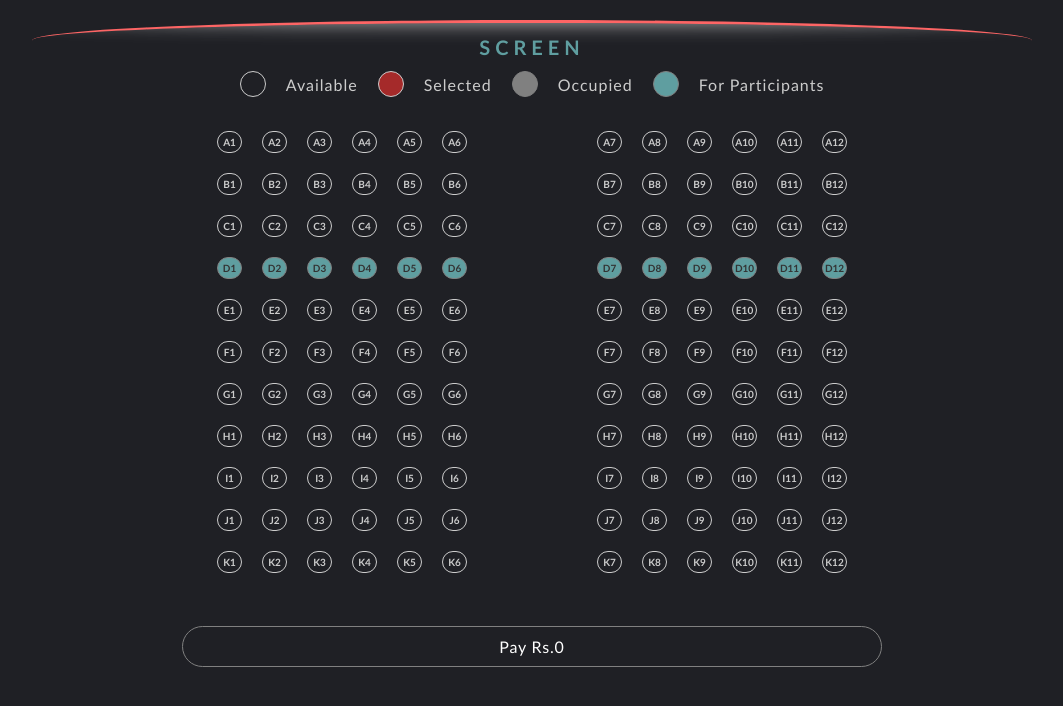
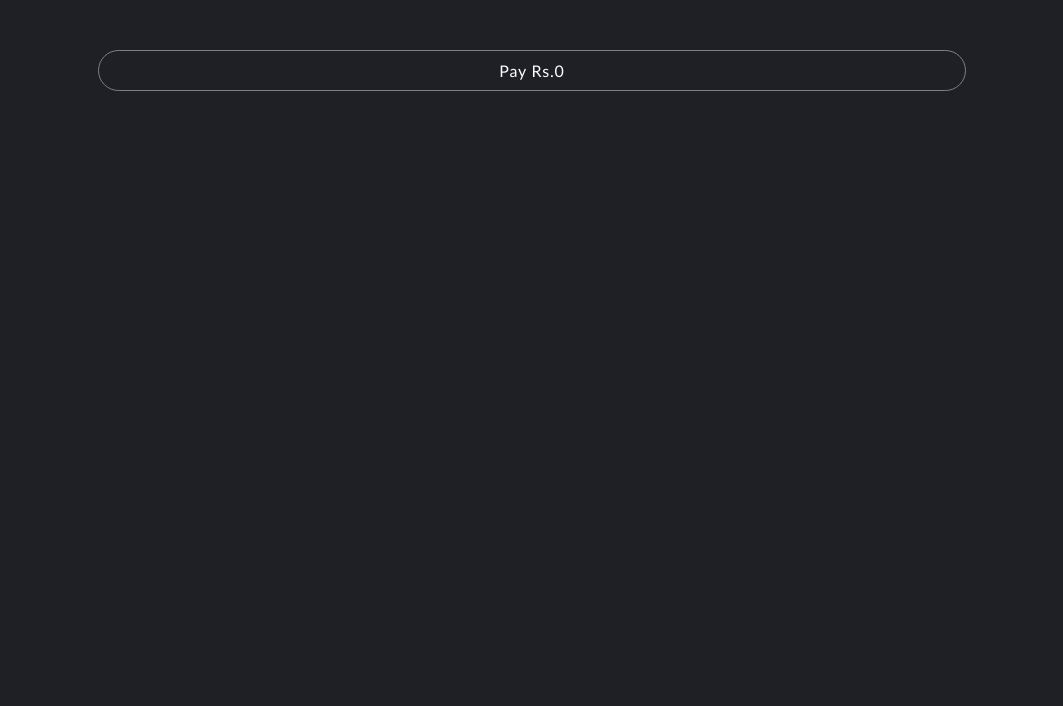
Before and after one commit to deepeshproject/arcadia70mm, a React (Create React App) app in the folder frontend/: page /seats in a window 1280 px wide. Shown: the top 706 px of the page, without its empty margins (108-1171 px from the left). Built offline with nearby package versions, Linux system fonts and the light colour scheme.

Commit message:
Update Seats.js

```diff
--- a/frontend/src/components/Seats.js
+++ b/frontend/src/components/Seats.js
@@ -6,18 +6,12 @@ import './Seats.css';
 const SeatSelection = () => {
     const [selectedSeats, setSelectedSeats] = useState([]);
     const [bookedSeats, setBookedSeats] = useState([]);
-    const [blockedSeats, setBlockedSeats] = useState([]); // Temporarily blocked seats
+    const [blockedSeats, setBlockedSeats] = useState([]);
     const [isFullyBooked, setIsFullyBooked] = useState(false);
     const navigate = useNavigate();
     const location = useLocation();
     const selectedMovie = location.state?.selectedMovie || "";
 
-    // ✅ Define permanently blocked seats (D1 to D12)
-    const permanentlyBlockedSeats = [
-        'D1', 'D2', 'D3', 'D4', 'D5', 'D6', 'D7', 'D8', 'D9', 'D10', 'D11', 'D12'
-    ];
-
-    // ✅ Fetch booked & blocked seats
     useEffect(() => {
         const fetchSeats = async () => {
             try {
@@ -36,13 +30,12 @@ const SeatSelection = () => {
         };
 
         fetchSeats();
-        const interval = setInterval(fetchSeats, 5000); // Refresh every 5 sec
+        const interval = setInterval(fetchSeats, 5000);
         return () => clearInterval(interval);
     }, [selectedMovie]);
 
-    // ✅ Handle seat selection
     const handleSeatClick = (seat) => {
-        if (bookedSeats.includes(seat) || blockedSeats.includes(seat) || permanentlyBlockedSeats.includes(seat) || isFullyBooked) {
+        if (bookedSeats.includes(seat) || blockedSeats.includes(seat) || isFullyBooked) {
             alert('This seat is unavailable');
             return;
         }
@@ -51,7 +44,6 @@ const SeatSelection = () => {
         );
     };
 
-    // ✅ Proceed to Payment (Blocks seats temporarily)
     const handleProceed = async () => {
         if (selectedSeats.length === 0) {
             alert('Please select at least one seat');
@@ -59,102 +51,21 @@ const SeatSelection = () => {
         }
 
         try {
-            await axios.post('http://localhost:5000/api/bookings/block-seats', {
+            await axios.post('https://arcadia70mm.onrender.com/api/bookings/block-seats', {
                 movie: selectedMovie,
                 seats: selectedSeats,
             });
 
+            console.log("✅ Proceeding to payment with:", selectedSeats, selectedMovie);
             navigate('/payment', { state: { selectedSeats, selectedMovie } });
         } catch (error) {
-            console.error("Error blocking seats:", error);
+            console.error("❌ Error blocking seats:", error);
         }
     };
-
-    // ✅ Generate seat layout
-    const generateSeats = () => {
-        const rows = ['A', 'B', 'C', 'D', 'E', 'F', 'G', 'H', 'I', 'J', 'K'];
-        const seatsFirstBox = [];
-        const seatsSecondBox = [];
-
-        for (let row of rows) {
-            for (let col = 1; col <= 6; col++) {
-                seatsFirstBox.push(`${row}${col}`);
-            }
-            for (let col = 7; col <= 12; col++) {
-                seatsSecondBox.push(`${row}${col}`);
-            }
-        }
-
-        return { seatsFirstBox, seatsSecondBox };
-    };
-
-    const { seatsFirstBox, seatsSecondBox } = generateSeats();
 
     return (
         <div className="seats-page">
             <div className="seats-container">
-                <div className="book">
-                    <div className="screen">
-                        <p>Screen</p>
-                    </div>
-                    <div className="time">
-                        {(() => {
-                            const timings = {
-                                "Am Show": "10 am - 11:30 am",
-                                "Mid Show": "12 pm - 1:30 pm",
-                                "Pm Show": "2 pm - 3:30 pm",
-                            };
-                            return timings[selectedMovie] ? <h3>{timings[selectedMovie]}</h3> : null;
-                        })()}
-                    </div>
-
-                    <div className="prior">
-                        <button className="available" disabled /> <h4>Available</h4>
-                        <button className="selected" disabled /> <h4>Selected</h4>
-                        <button className="booked" disabled /> <h4>Occupied</h4>
-                        <button className="block" disabled /> <h4>For Participants</h4>
-                    </div>
-                    <br />
-                    <div className="grid-container">
-                        {/* First box (A1 to K6) */}
-                        <div className="grid-box">
-                            {seatsFirstBox.map((seat) => {
-                                if (permanentlyBlockedSeats.includes(seat)) console.log("Blocked Seat:", seat); // ✅ Debugging
-                                return (
-                                    <button
-                                        key={seat}
-                                        onClick={() => handleSeatClick(seat)}
-                                        className={`seat ${selectedSeats.includes(seat) ? 'selected' : ''}
-                                                    ${bookedSeats.includes(seat) ? 'booked' : ''}
-                                                    ${blockedSeats.includes(seat) ? 'blocked' : ''}
-                                                    ${permanentlyBlockedSeats.includes(seat) ? 'permanently-blocked' : ''}`}
-                                        disabled={bookedSeats.includes(seat) || blockedSeats.includes(seat) || permanentlyBlockedSeats.includes(seat)}
-                                    >
-                                        {seat}
-                                    </button>
-                                );
-                            })}
-                        </div>
-
-                        {/* Second box (A7 to K12) */}
-                        <div className="grid-box">
-                            {seatsSecondBox.map((seat) => (
-                                <button
-                                    key={seat}
-                                    onClick={() => handleSeatClick(seat)}
-                                    className={`seat ${selectedSeats.includes(seat) ? 'selected' : ''}
-                                                ${bookedSeats.includes(seat) ? 'booked' : ''}
-                                                ${blockedSeats.includes(seat) ? 'blocked' : ''}
-                                                ${permanentlyBlockedSeats.includes(seat) ? 'permanently-blocked' : ''}`}
-                                    disabled={bookedSeats.includes(seat) || blockedSeats.includes(seat) || permanentlyBlockedSeats.includes(seat)}
-                                >
-                                    {seat}
-                                </button>
-                            ))}
-                        </div>
-                    </div>
-                    <br />
-                    <br />
                 <button
                     className={`proceed-btn ${isFullyBooked ? 'disabled' : ''}`}
                     onClick={handleProceed}
@@ -164,7 +75,6 @@ const SeatSelection = () => {
                 </button>
             </div>
         </div>
-        </div>
     );
 };
 
```
Lines whose indentation alone changed are shown as unchanged.
